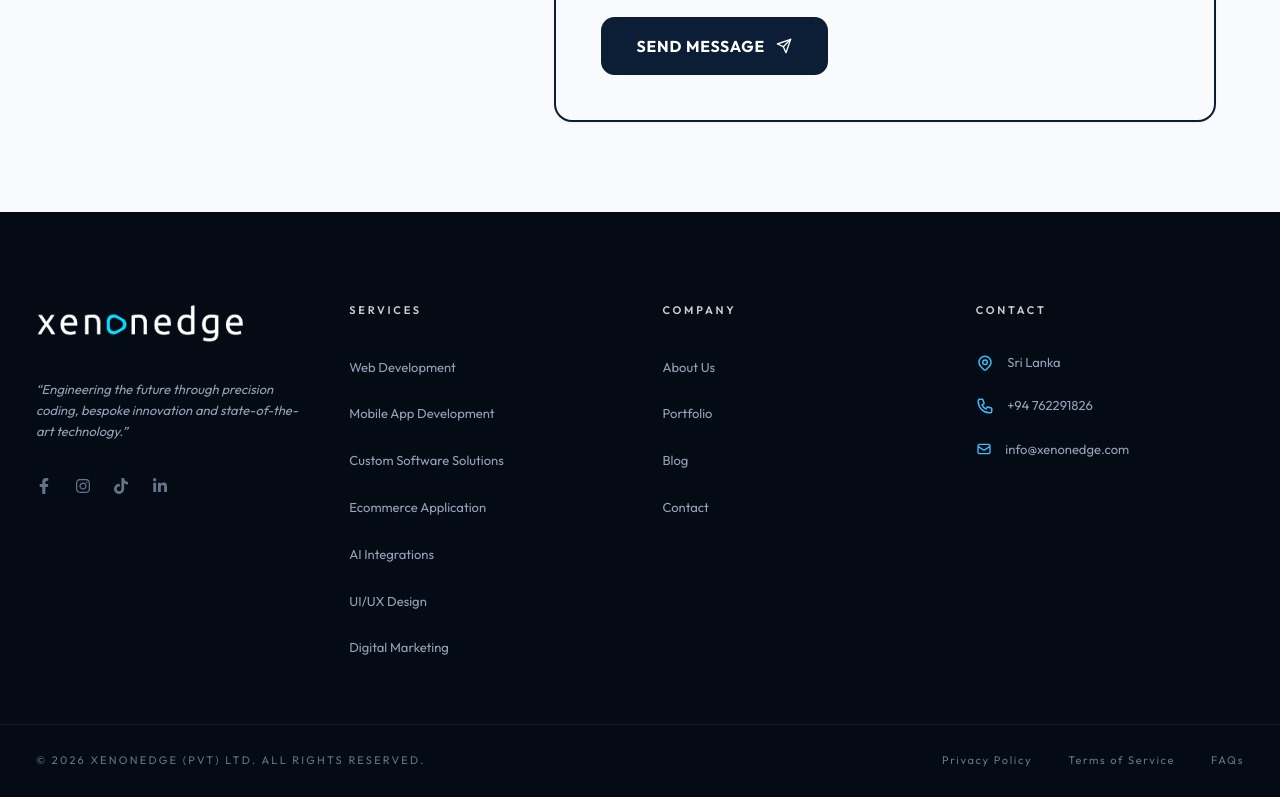
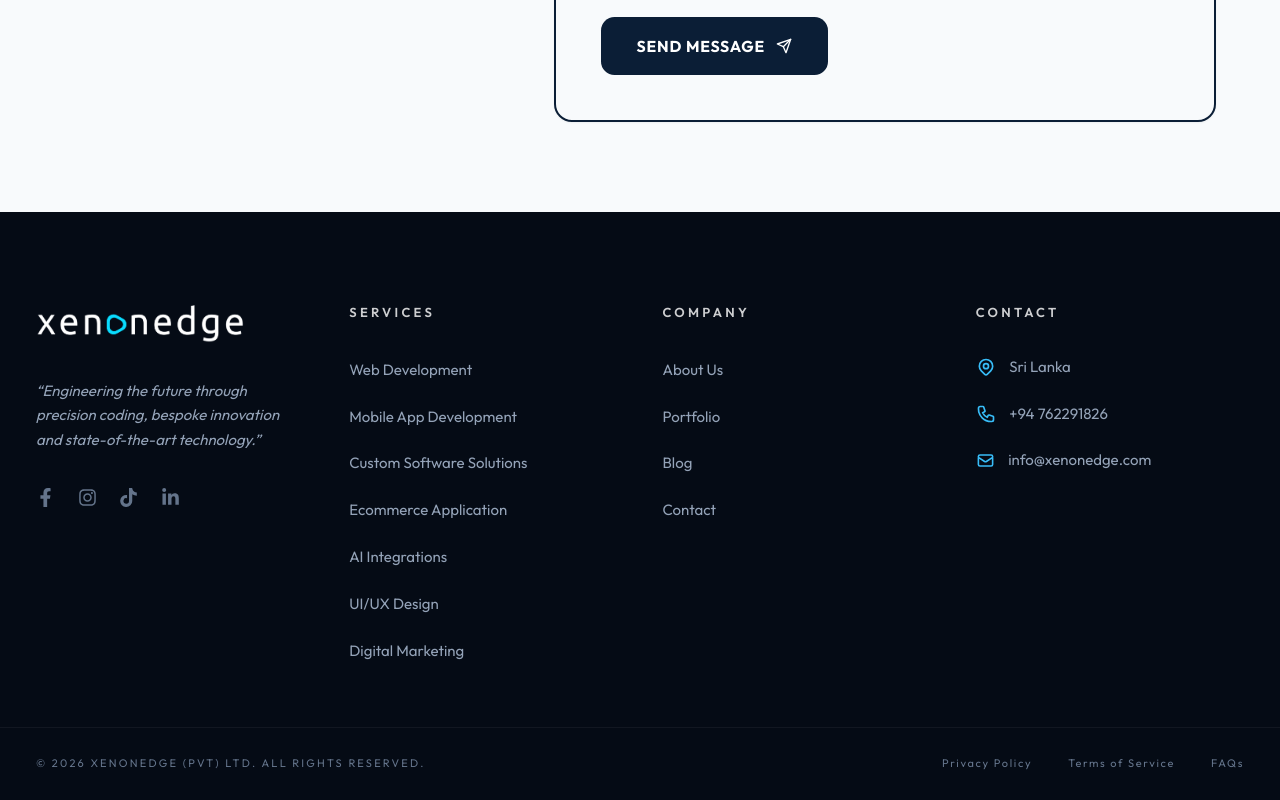
Before and after one commit to xenonedgelanka/xenonedge-website, a Next.js app in the folder frontend/: page /contact in a window 1280 px wide. Shown: the part 1112-1912 px from the top of the page. Built offline with nearby package versions, Linux system fonts and the light colour scheme; no server answers.

Commit message:
style: increase footer slogan, links, and social icon sizes as requested

```diff
--- a/frontend/src/components/Footer.tsx
+++ b/frontend/src/components/Footer.tsx
@@ -55,7 +55,7 @@ export default function Footer() {
               />
             </Link>
 
-            <p className="text-slate-400 text-[13px] leading-relaxed max-w-[280px] italic">
+            <p className="text-slate-400 text-[15px] leading-relaxed max-w-[280px] italic">
               &ldquo;Engineering the future through precision coding, bespoke
               innovation and state-of-the-art technology.&rdquo;
             </p>
@@ -71,7 +71,7 @@ export default function Footer() {
                   aria-label={label}
                   className="text-slate-500 hover:text-sky-400 transition-colors duration-300"
                 >
-                  <Icon size={16} />
+                  <Icon size={19} />
                 </a>
               ))}
             </div>
@@ -79,7 +79,7 @@ export default function Footer() {
 
           {/* Column 2 — Services */}
           <div className="lg:col-span-3">
-            <h4 className="text-white/80 font-semibold text-[11px] uppercase tracking-[0.25em] mb-7">
+            <h4 className="text-white/80 font-semibold text-[13px] uppercase tracking-[0.25em] mb-7">
               Services
             </h4>
             <ul className="space-y-4">
@@ -87,7 +87,7 @@ export default function Footer() {
                 <li key={link.name}>
                   <Link
                     href={link.href}
-                    className="text-slate-400 hover:text-white text-[13px] transition-colors duration-200"
+                    className="text-slate-400 hover:text-white text-[15px] transition-colors duration-200"
                   >
                     {link.name}
                   </Link>
@@ -98,7 +98,7 @@ export default function Footer() {
 
           {/* Column 3 — Company */}
           <div className="lg:col-span-3">
-            <h4 className="text-white/80 font-semibold text-[11px] uppercase tracking-[0.25em] mb-7">
+            <h4 className="text-white/80 font-semibold text-[13px] uppercase tracking-[0.25em] mb-7">
               Company
             </h4>
             <ul className="space-y-4">
@@ -106,7 +106,7 @@ export default function Footer() {
                 <li key={link.name}>
                   <Link
                     href={link.href}
-                    className="text-slate-400 hover:text-white text-[13px] transition-colors duration-200"
+                    className="text-slate-400 hover:text-white text-[15px] transition-colors duration-200"
                   >
                     {link.name}
                   </Link>
@@ -117,7 +117,7 @@ export default function Footer() {
 
           {/* Column 4 — Contact */}
           <div className="lg:col-span-3">
-            <h4 className="text-white/80 font-semibold text-[11px] uppercase tracking-[0.25em] mb-7">
+            <h4 className="text-white/80 font-semibold text-[13px] uppercase tracking-[0.25em] mb-7">
               Contact
             </h4>
             <ul className="space-y-5">
@@ -128,8 +128,8 @@ export default function Footer() {
                   rel="noopener noreferrer"
                   className="flex items-start gap-3 group"
                 >
-                  <HiOutlineLocationMarker className="text-sky-400 mt-0.5 shrink-0" size={18} />
-                  <span className="text-slate-400 group-hover:text-white text-[13px] transition-colors duration-200 leading-relaxed">
+                  <HiOutlineLocationMarker className="text-sky-400 mt-0.5 shrink-0" size={20} />
+                  <span className="text-slate-400 group-hover:text-white text-[15px] transition-colors duration-200 leading-relaxed">
                     Sri Lanka
                   </span>
                 </a>
@@ -139,8 +139,8 @@ export default function Footer() {
                   href="tel:+94762291826"
                   className="flex items-center gap-3 group"
                 >
-                  <HiOutlinePhone className="text-sky-400 shrink-0" size={18} />
-                  <span className="text-slate-400 group-hover:text-white text-[13px] transition-colors duration-200">
+                  <HiOutlinePhone className="text-sky-400 shrink-0" size={20} />
+                  <span className="text-slate-400 group-hover:text-white text-[15px] transition-colors duration-200">
                     +94 762291826
                   </span>
                 </a>
@@ -150,8 +150,8 @@ export default function Footer() {
                   href="mailto:info@xenonedge.com"
                   className="flex items-center gap-3 group"
                 >
-                  <HiOutlineMail className="text-sky-400 shrink-0" size={16} />
-                  <span className="text-slate-400 group-hover:text-white text-[13px] transition-colors duration-200">
+                  <HiOutlineMail className="text-sky-400 shrink-0" size={19} />
+                  <span className="text-slate-400 group-hover:text-white text-[15px] transition-colors duration-200">
                     info@xenonedge.com
                   </span>
                 </a>
```
